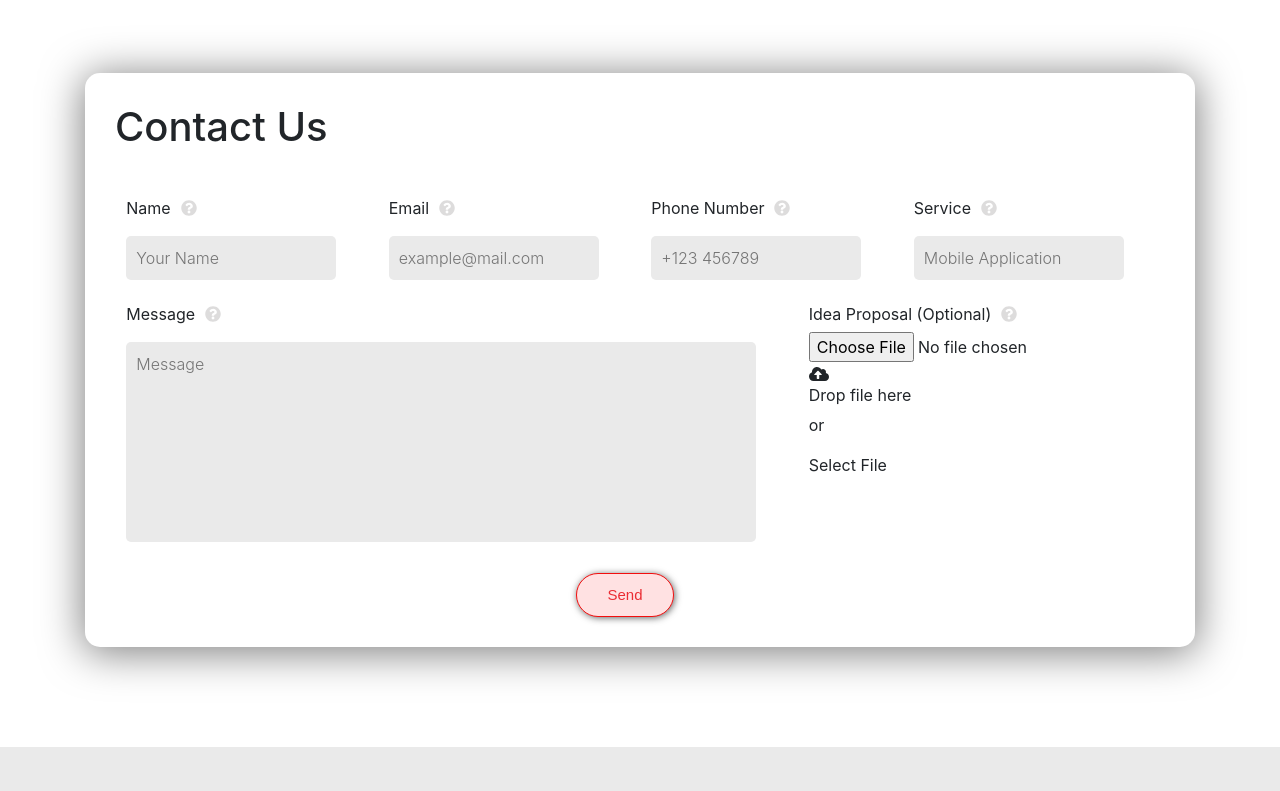
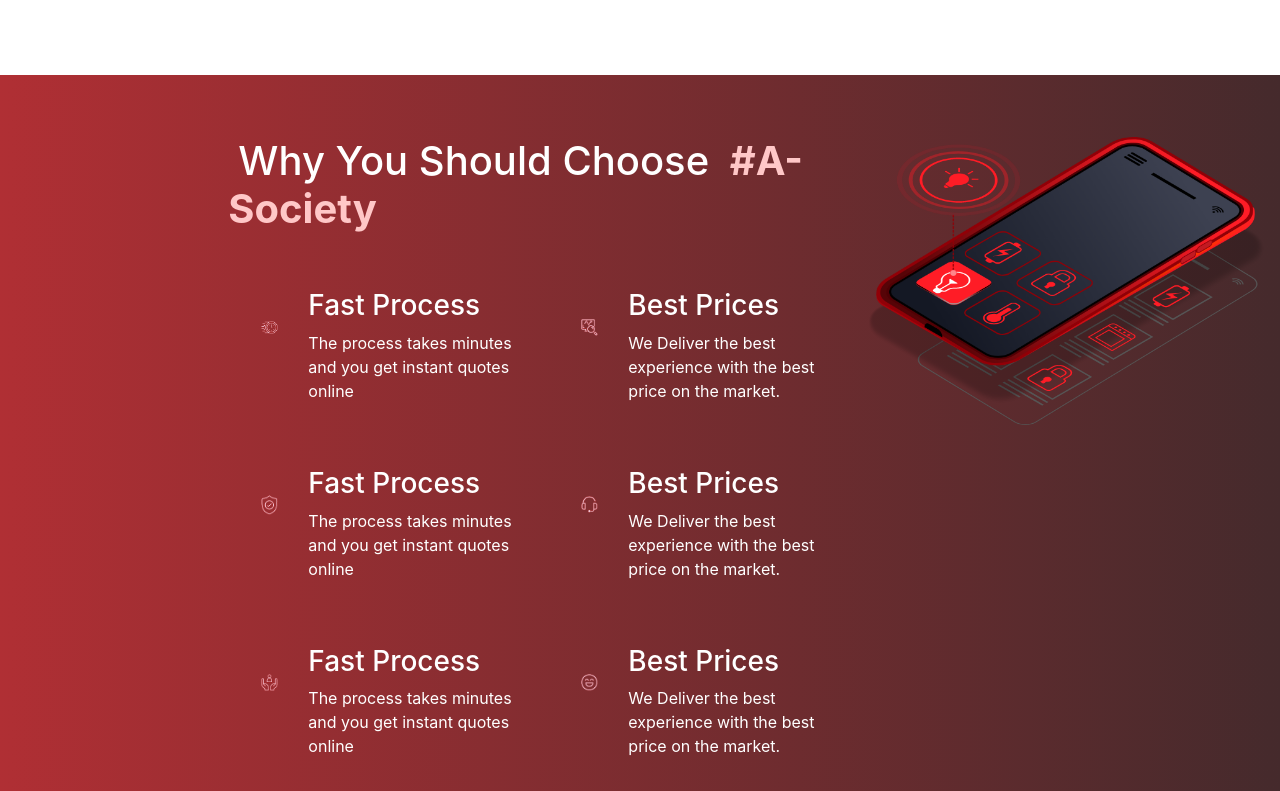
Before and after one commit to Ruhulcse/society, a React (Create React App) app: page / in a window 1280 px wide. Shown: the part 2600-3391 px from the top of the page. Built offline with nearby package versions, Linux system fonts and the light colour scheme.

Commit message:
why chose section complete

```diff
--- a/src/App.js
+++ b/src/App.js
@@ -3,8 +3,9 @@ import About from "./Components/About";
 import Footer from "./Components/Footer";
 import Head from "./Components/Head";
 import Service from "./Components/Service";
-import Contact from "./Components/ContactUs"
+import Contact from "./Components/ContactUs";
 import Work from "./Components/Work";
+import Choose from "./Components/Choose";
 import { LanguageContextProvider } from "./context/language";
 
 function App() {
@@ -14,7 +15,8 @@ function App() {
       <About />
       <Service />
       <Work />
-	  <Contact/>
+      <Choose />
+      <Contact />
       <Footer />
     </LanguageContextProvider>
   );
--- /dev/null
+++ b/src/Components/Choose.jsx
@@ -0,0 +1,102 @@
+import React from 'react'
+import phone  from "../assets/img/phone.png";
+import clock  from "../assets/img/clock (6).png";
+import emoji from "../assets/img/emoji.png";
+import headset from "../assets/img/headset.png";
+import research from "../assets/img/research.png";
+import surface from "../assets/img/surface1.png";
+import awareness from "../assets/img/awareness.png"
+function Choose() {
+    return (
+        <div className="container-fluid cbg">
+            <div className="row" style={{paddingTop: "5%",paddingBottom: "5%"}}>
+                <div className="col-md-2">
+                    {/* <h1>Logo missing</h1> */}
+                </div>
+                <div className="col-md-6">
+                    <h1>
+                        <span style={{color:"white"}}>Why You Should Choose </span>
+                        <span style={{color: "#ffc7c7",fontWeight: "bold"}}>#A-Society</span>
+                    </h1>
+                    <div className="row pt-5">
+                        <div className="col-md-6">
+                            <div className="row">
+                                <div className="col-md-3 pt-4 pl-5">
+                                    <img src={clock}  className="img-fluid" alt="not found"/>
+                                </div>
+                                <div className="col-md-9">
+                                    <h3 className="txtc">Fast Process</h3>
+                                    <p className="txtc">The process takes minutes and you get instant quotes online</p>
+                                </div>
+                            </div>
+                        </div>
+                        <div className="col-md-6">
+                            <div className="row">
+                                <div className="col-md-3 pt-4 pl-5">
+                                  <img src={research}  className="img-fluid" alt="not found"/>
+                                </div>
+                                <div className="col-md-9">
+                                    <h3 className="txtc">Best Prices</h3>
+                                    <p className="txtc">We Deliver the best experience with the best price on the market.</p>
+                                </div>
+                            </div>
+                        </div>
+                    </div>
+                    <div className="row pt-5">
+                        <div className="col-md-6">
+                            <div className="row">
+                                <div className="col-md-3 pt-4 pl-5">
+                                    <img src={surface}  className="img-fluid" alt="not found"/>
+                                </div>
+                                <div className="col-md-9">
+                                    <h3 className="txtc">Fast Process</h3>
+                                    <p className="txtc">The process takes minutes and you get instant quotes online</p>
+                                </div>
+                            </div>
+                        </div>
+                        <div className="col-md-6">
+                            <div className="row">
+                                <div className="col-md-3 pt-4 pl-5">
+                                  <img src={headset}  className="img-fluid" alt="not found"/>
+                                </div>
+                                <div className="col-md-9">
+                                    <h3 className="txtc">Best Prices</h3>
+                                    <p className="txtc">We Deliver the best experience with the best price on the market.</p>
+                                </div>
+                            </div>
+                        </div>
+                    </div>
+                    <div className="row pt-5">
+                        <div className="col-md-6">
+                            <div className="row">
+                                <div className="col-md-3 pt-4 pl-5">
+                                    <img src={awareness}  className="img-fluid" alt="not found"/>
+                                </div>
+                                <div className="col-md-9">
+                                    <h3 className="txtc">Fast Process</h3>
+                                    <p className="txtc">The process takes minutes and you get instant quotes online</p>
+                                </div>
+                            </div>
+                        </div>
+                        <div className="col-md-6">
+                            <div className="row">
+                                <div className="col-md-3 pt-4 pl-5">
+                                  <img src={emoji}  className="img-fluid" alt="not found"/>
+                                </div>
+                                <div className="col-md-9">
+                                    <h3 className="txtc">Best Prices</h3>
+                                    <p className="txtc">We Deliver the best experience with the best price on the market.</p>
+                                </div>
+                            </div>
+                        </div>
+                    </div>
+                </div>
+                <div className="col-md-4">
+                  <img src={phone}  className="img-fluid" alt="not found"/>
+                </div>
+            </div>
+        </div>
+    )
+}
+
+export default Choose
--- a/src/Components/Work.jsx
+++ b/src/Components/Work.jsx
@@ -2,7 +2,7 @@ import React from 'react'
 
 function Work() {
     return (
-        <div className="container-fluid">
+        <div className="container-fluid" style={{marginBottom:"8%"}}>
             <div className="row pt-3"></div>
             <div className="d-flex justify-content-center pt-5">
                 <h1>How We Work</h1>
--- a/src/assets/css/style.css
+++ b/src/assets/css/style.css
@@ -160,6 +160,13 @@
 	width: 100%;
 	height: 100%;
   }
+/*Choose Section */
+.cbg{
+	background-image: linear-gradient(to right,#b02f34,#452a2c);
+}
+.txtc{
+	color: white;
+}
 /* Footer Style */
 .footer-bg {
 	background: #eaeaea;
```
Also changed, not shown: src/assets/img/phone.png (added).
